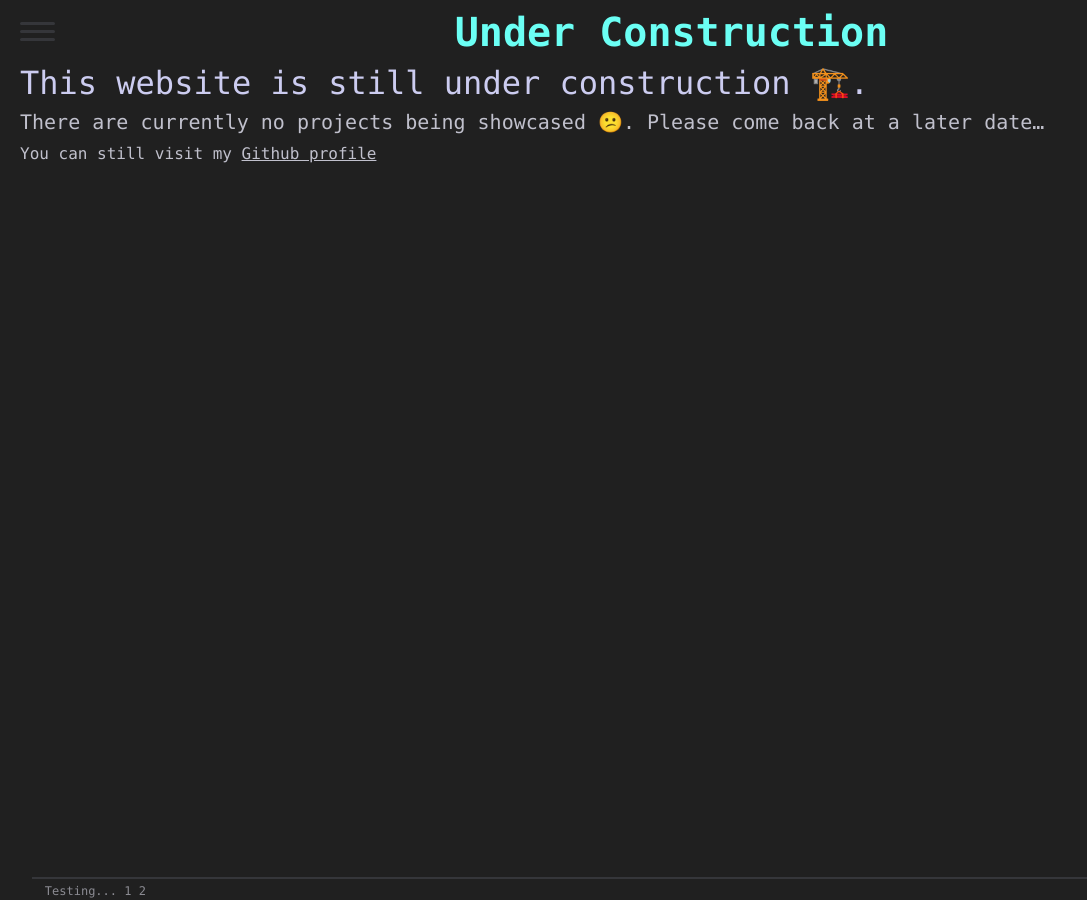
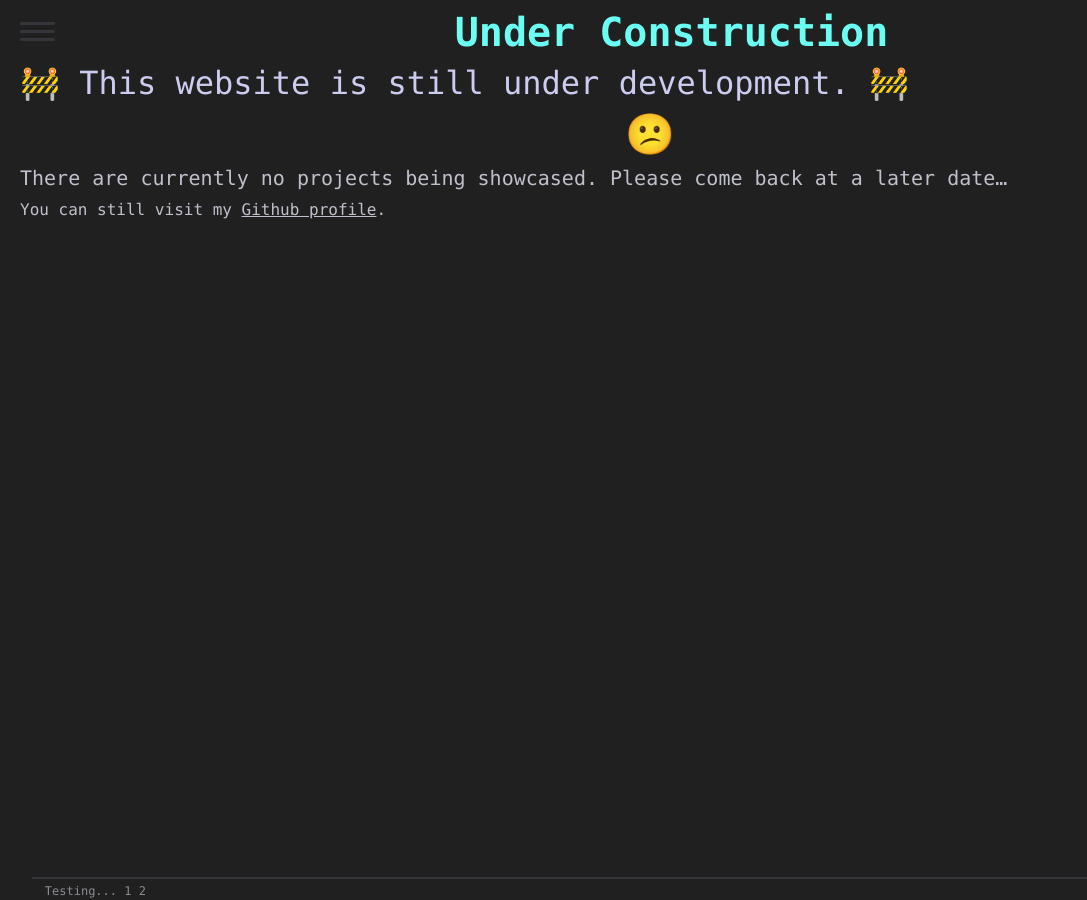
Before and after one commit to AAellen/AAellen.github.io, a Jekyll site: the page built from _posts/0000-01-01-empty.md, in a window 1280 px wide. Shown: the whole page, without its empty margins (0-1087 px from the left). Built offline with Jekyll 4.4.1, drawn with Linux system fonts in a browser that asks for light colours; nearby versions of some CDN libraries; emoji names are drawn with the system emoji font.

Commit message:
Update 0000-01-01-empty.md
Modify description

```diff
--- a/_posts/0000-01-01-empty.md
+++ b/_posts/0000-01-01-empty.md
@@ -1,9 +1,10 @@
 ---
 layout: project
 title: "Under Construction"
-project_desc: "This website is still under construction :building_construction:."
+project_desc: ":construction: This website is still under development. :construction:"
 project_url: https://github.com/AAellen/AAellen.github.io
 ---
-##### There are currently no projects being showcased :confused:. Please come back at a later date...
+# :confused:
+##### There are currently no projects being showcased. Please come back at a later date...
 
-You can still visit my [Github profile](https://github.com/AAellen)
+You can still visit my [Github profile](https://github.com/AAellen).
```
